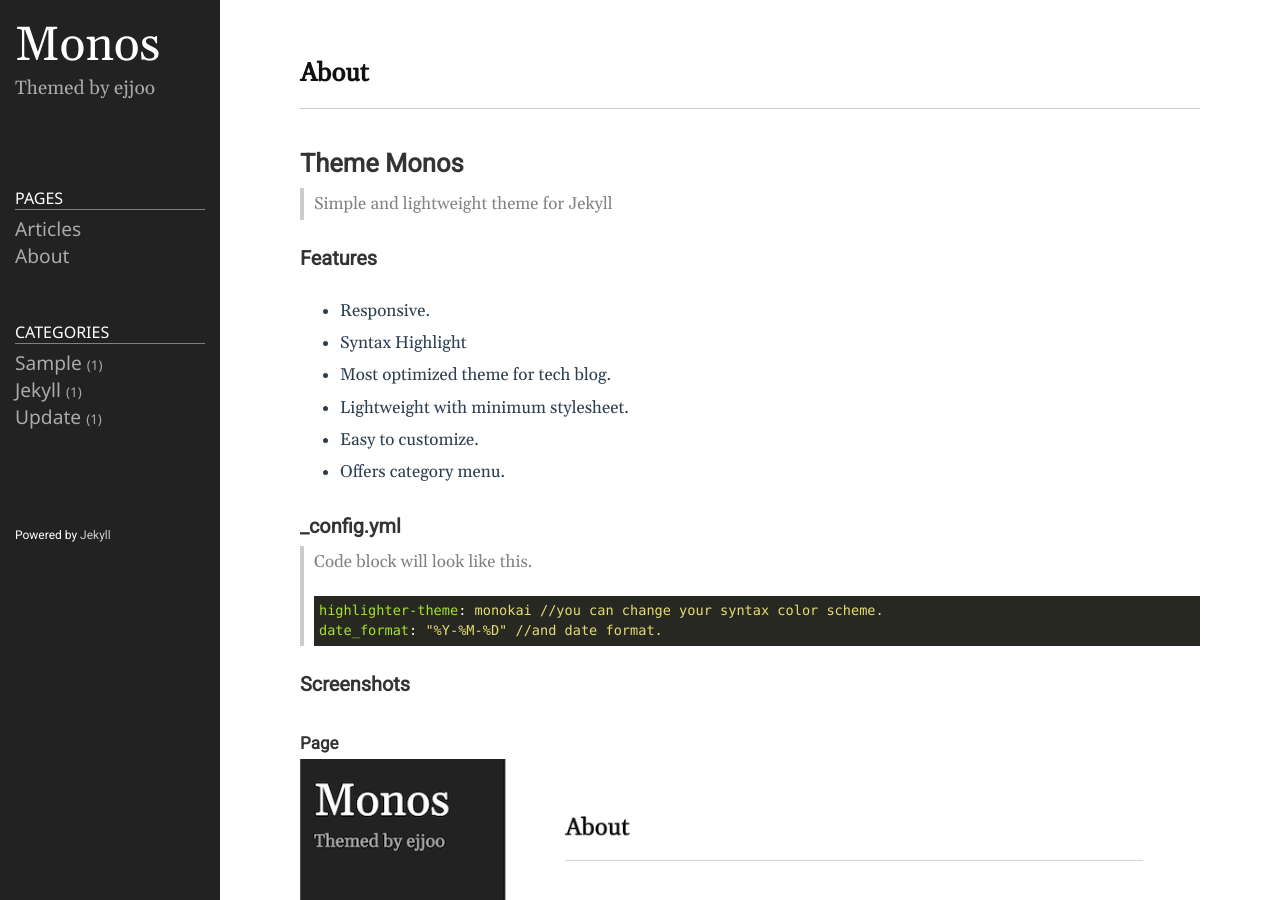
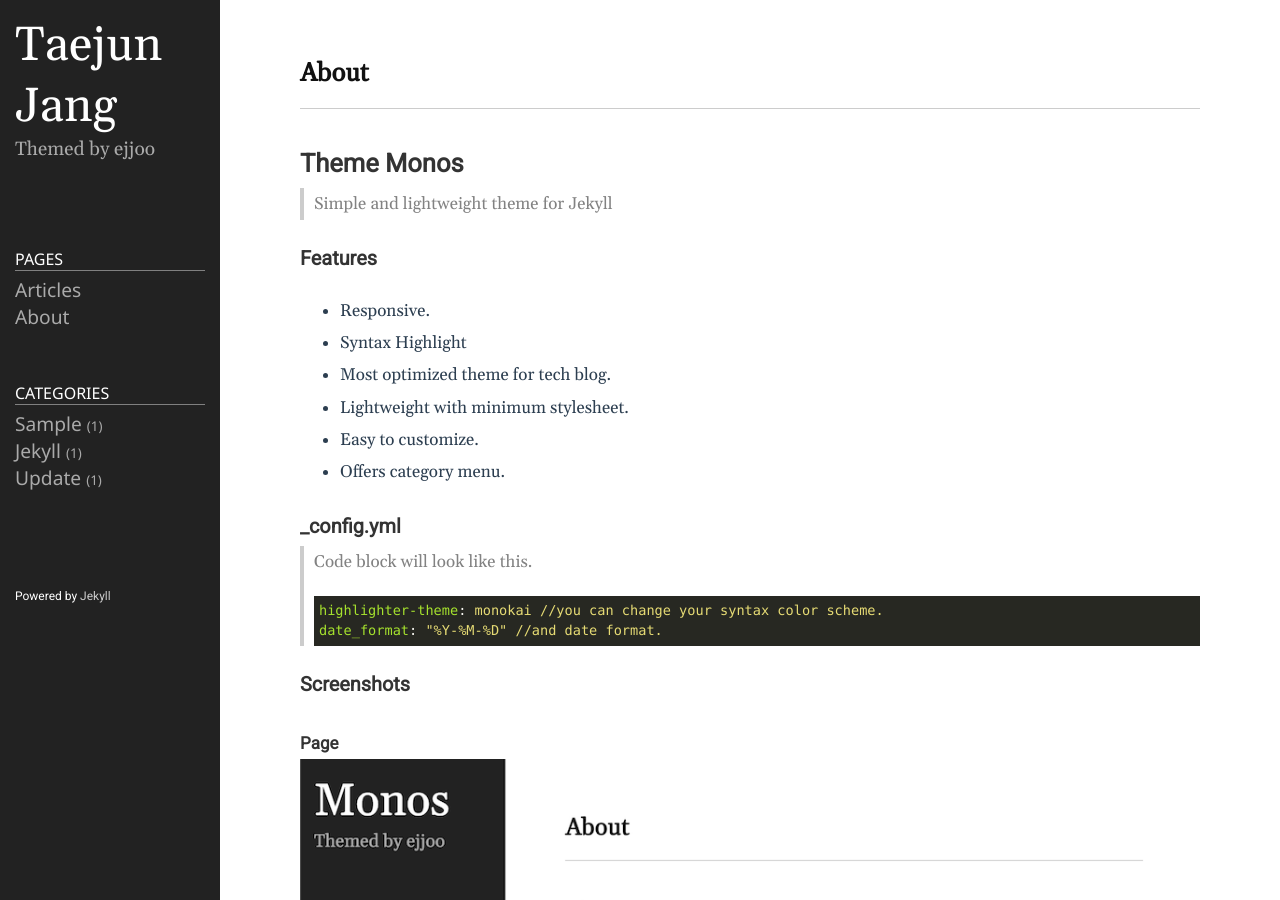
Before and after one commit to taejun-jang/taejun-jang.github.io, a Jekyll site: the page built from README.md, in a window 1280 px wide and 900 px high. Built offline with Jekyll 4.4.1, drawn with Linux system fonts in a browser that asks for light colours.

Commit message:
Update _config.yml

```diff
--- a/_config.yml
+++ b/_config.yml
@@ -18,13 +18,13 @@
 # You can create any custom variable you would like, and they will be accessible
 # in the templates via {{ site.myvariable }}.
 
-title: Monos
-email: ejjoo7994@gmail.com
+title: Taejun Jang
+email: taejunjang@yonsei.ac.kr
 description: >- # this means to ignore newlines until "baseurl:"
   Themed by ejjoo
-# baseurl: "/" # the subpath of your site, e.g. /blog
+baseurl: "http://taejun-jang.github.io" # the subpath of your site, e.g. /blog
 # url: "http://ejjoo.github.io" # the base hostname & protocol for your site, e.g. http://example.com
-github_username: ejjoo
+github_username: TJ Jang
 highlighter: rouge
 svg:
   optimize: true
```
